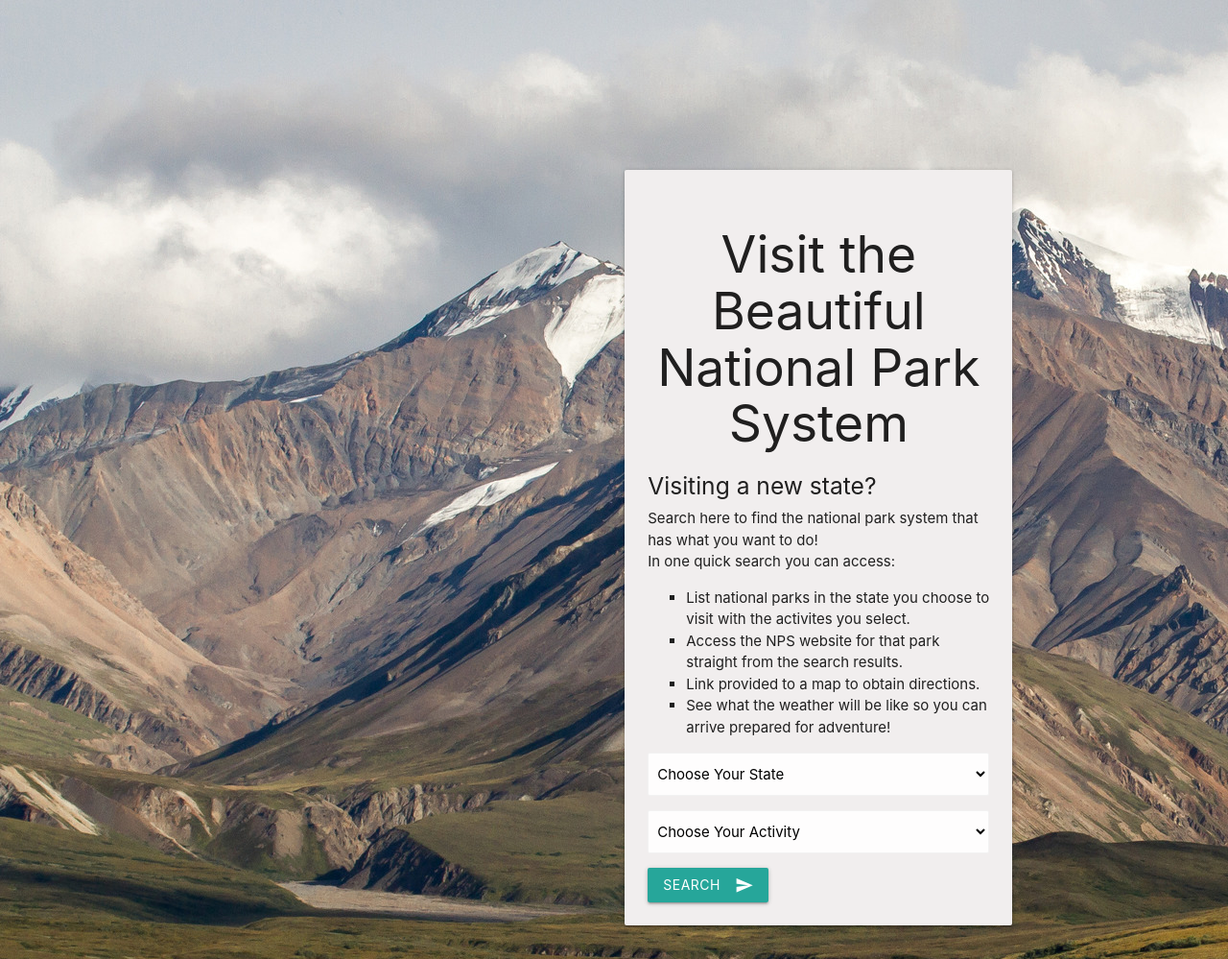
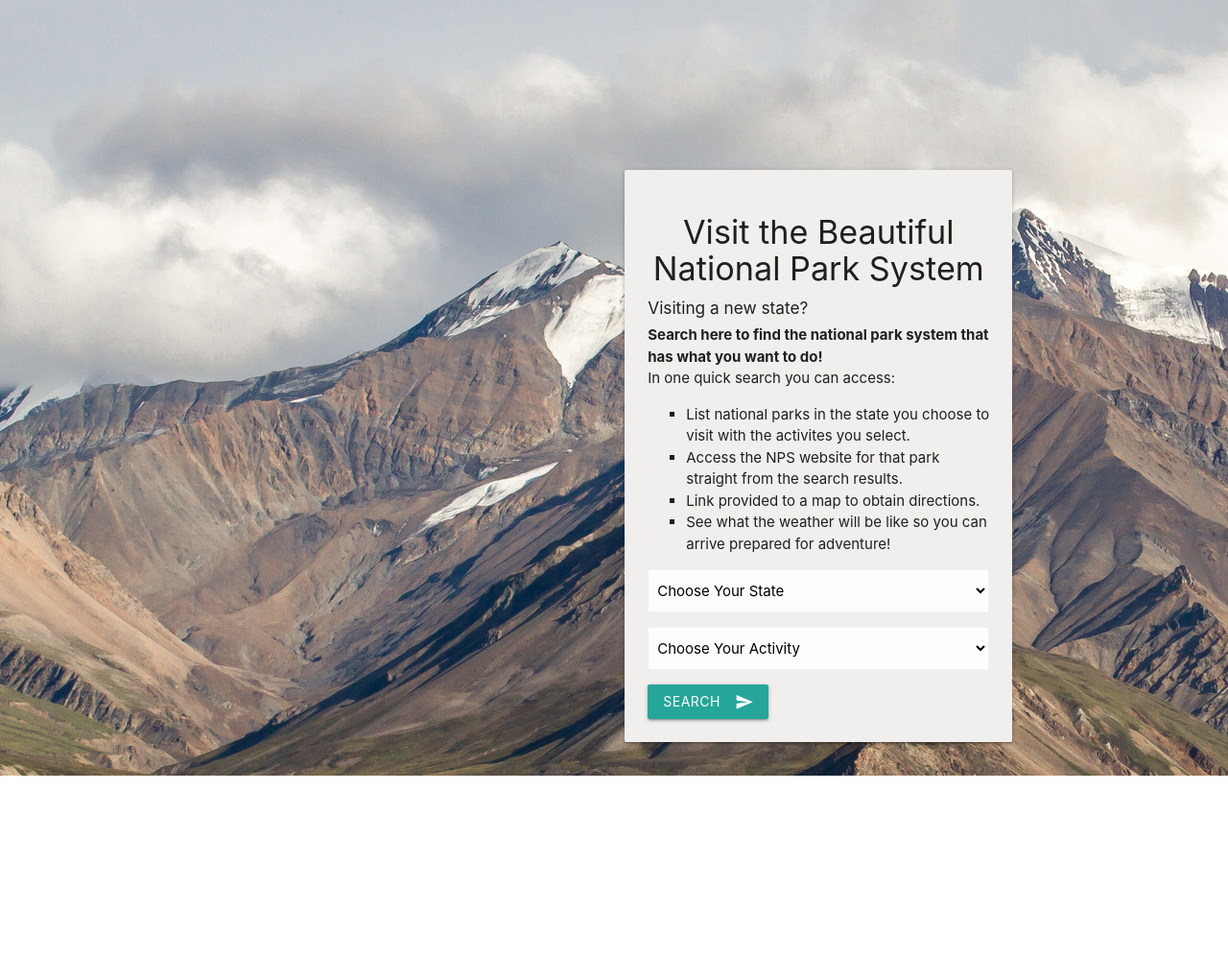
Before and after one commit to mdbow22/NPS-Activity-Planner, a plain HTML site: page index.html in a window 1280 px wide. Shown: the whole page at 96% size. After the commit the page ends 808 px from the top, so only its background shows below. Drawn offline with nearby package versions, Linux system fonts and the light colour scheme.

Commit message:
another pull req neeeded

```diff
--- a/index.html
+++ b/index.html
@@ -24,9 +24,9 @@
       <div class="col s12 m8 l4 offset-m2 offset-l6">
         <div class="card" id="startCard">
           <div class="card-content">
-            <h2 style="text-align: center;">Visit the Beautiful National Park System</h2>
-            <h5>Visiting a new state?</h5>
-            <h7>Search here to find the national park system that has what you want to do!<br>
+            <h4 style="text-align: center;">Visit the Beautiful<br> National Park System</h4>
+            <h6>Visiting a new state?</h5>
+            <h7><b>Search here to find the national park system that has what you want to do!</b><br>
               In one quick search you can access:
               <ol>
                 <li>List national parks in the state you choose to visit with the activites you select. </li>
```
